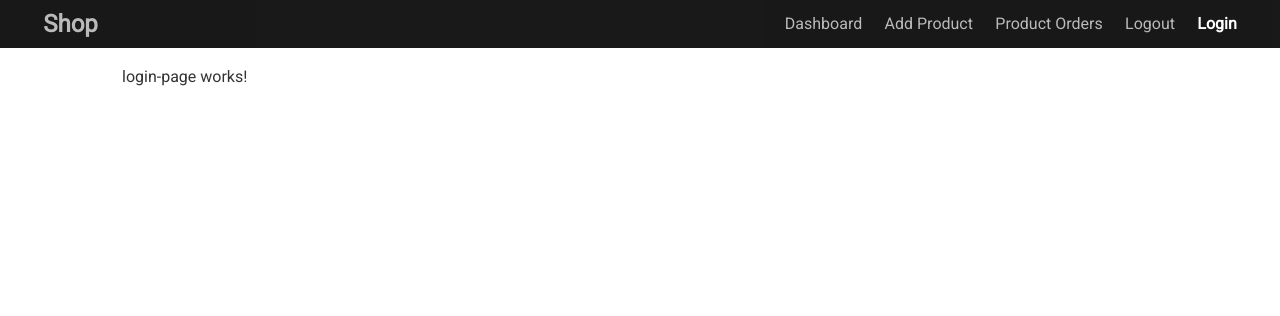
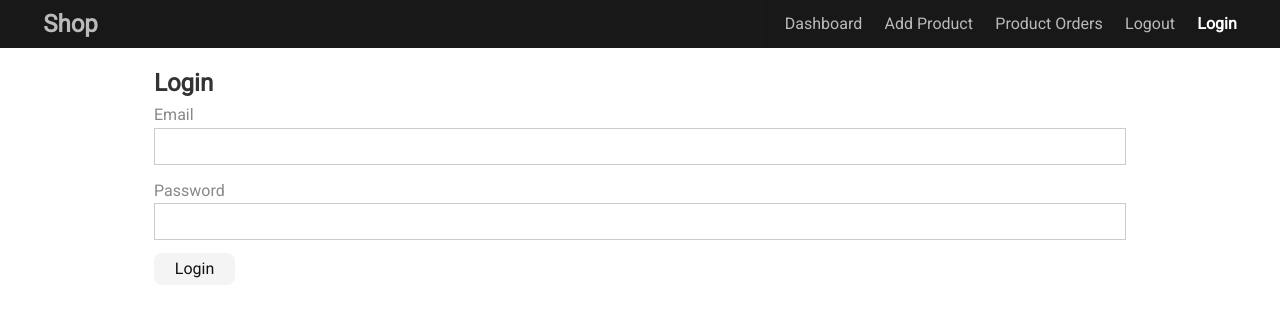
Before and after one commit to garikarakelyan/shop-angular, an Angular app: page /admin/login in a window 1280 px wide. Shown: the top 316 px of the page. Built offline with nearby package versions, Linux system fonts and the light colour scheme.

Commit message:
added firebase,auth service

```diff
--- a/src/app/admin/admin.module.ts
+++ b/src/app/admin/admin.module.ts
@@ -7,10 +7,13 @@ import { AddProductComponent } from './add-product/add-product.component';
 import { DashboardComponent } from './dashboard/dashboard.component';
 import { EditProductComponent } from './edit-product/edit-product.component';
 import { OrderProductComponent } from './order-product/order-product.component'
+import { FormsModule, ReactiveFormsModule } from '@angular/forms'
 
 @NgModule({
     imports: [
         CommonModule,
+        FormsModule,
+        ReactiveFormsModule,
         RouterModule.forChild([
             {
                 path: '',
@@ -47,6 +50,6 @@ import { OrderProductComponent } from './order-product/order-product.component'
      ],
     exports: [RouterModule],
     providers: [],
-    declarations: [AddProductComponent, DashboardComponent, EditProductComponent, OrderProductComponent, AdminLayoutComponent],
+    declarations: [AddProductComponent, DashboardComponent, EditProductComponent, OrderProductComponent, AdminLayoutComponent, LoginPageComponent],
 })
 export class AdminModule {}
--- a/src/app/admin/login-page/login-page.component.html
+++ b/src/app/admin/login-page/login-page.component.html
@@ -1 +1,23 @@
-<p>login-page works!</p>
+<div class='container'>
+    <form [formGroup]="loginForm" (ngSubmit)="onSubmit()">
+        <h2>Login</h2>
+        <div class='form-control'>
+            <label for='email'>Email</label>
+            <input type="email" formControlName='email' id='email' />
+            <div *ngIf="isSubmitted && f.email.errors" class='validation'>
+                <small *ngIf="f.email.email">Enter Email</small>
+                <small *ngIf="f.email.required">Enter Valid Email</small>
+            </div>
+        </div>
+        <div class='form-control'>
+            <label for='password'>Password</label>
+            <input type="password" formControlName='password' id='password' />
+            <div *ngIf="isSubmitted && f.password.errors" class='validation'>
+                <small *ngIf="f.password.required">Enter Password</small>
+                <small *ngIf="f.password.passowrd">Password Lenght is not correct</small>
+            </div>
+        </div>
+
+        <button class='btn btn-primary' type="submit" [disabled]="!loginForm.valid">Login</button>
+    </form>
+</div>
--- a/src/app/admin/login-page/login-page.component.ts
+++ b/src/app/admin/login-page/login-page.component.ts
@@ -1,4 +1,7 @@
 import { Component, OnInit } from '@angular/core';
+import { Router } from '@angular/router';
+import { FormGroup, FormControl, Validators, FormBuilder } from '@angular/forms';
+import { AuthService } from 'src/app/shared/auth.service';
 
 @Component({
   selector: 'app-login-page',
@@ -6,10 +9,52 @@ import { Component, OnInit } from '@angular/core';
   styleUrls: ['./login-page.component.scss']
 })
 export class LoginPageComponent implements OnInit {
+  loginForm: FormGroup;
+  isSubmitted: boolean = false;
 
-  constructor() { }
+  constructor(
+    private formBuilder: FormBuilder,
+    private authService: AuthService,
+    private router: Router) { }
 
-  ngOnInit(): void {
+  ngOnInit() {
+    this.buildForm();
   }
 
+  buildForm() {
+    this.loginForm = this.formBuilder.group({
+      email: ['', [Validators.required, Validators.email]],
+      password: ['', [Validators.required, Validators.minLength(6)]],
+    });
+  }
+
+  get f() { return this.loginForm.controls; }
+
+  onSubmit() {
+    if (this.loginForm.invalid) {
+        return;
+    }
+    this.isSubmitted = true;
+    const user = {
+      email: this.loginForm.value.email,
+      password: this.loginForm.value.password
+    }
+
+    this.authService.login(user).subscribe(res => {
+      this.loginForm.reset();
+      this.router.navigate(['/admin', 'dashboard']);
+      this.isSubmitted = false;
+    }, () => {
+      this.isSubmitted = false;
+    })
+
+    // display form values on success
+    // alert('SUCCESS!! :-)\n\n' + JSON.stringify(this.loginForm.value, null, 4));
+
 }
+
+onReset() {
+    this.isSubmitted = false;
+}
+
+}
--- /dev/null
+++ b/src/app/shared/auth.service.ts
@@ -0,0 +1,16 @@
+import { Injectable } from '@angular/core';
+import { HttpClient } from '@angular/common/http';
+import { environment } from 'src/environments/environment';
+
+
+@Injectable({
+  providedIn: 'root'
+})
+export class AuthService {
+
+  constructor(private http: HttpClient) { }
+
+  login(User) {
+    return this.http.post(`https://identitytoolkit.googleapis.com/v1/accounts:signInWithPassword?key=${environment.apiKey}`, User)
+  }
+}
--- a/src/environments/environment.prod.ts
+++ b/src/environments/environment.prod.ts
@@ -1,3 +1,4 @@
 export const environment = {
-  production: true
+  production: true,
+  apiKey: "AIzaSyDtMmEXGk5t3NHAuwBUE2WxvNvAXtNhwmE",
 };
--- a/src/environments/environment.ts
+++ b/src/environments/environment.ts
@@ -3,8 +3,8 @@
 // The list of file replacements can be found in `angular.json`.
 
 export const environment = {
-  production: false
-};
+  production: false,
+  apiKey: "AIzaSyDtMmEXGk5t3NHAuwBUE2WxvNvAXtNhwmE",};
 
 /*
  * For easier debugging in development mode, you can import the following file
```
Also changed, not shown: src/app/app.module.ts (+8 -4 lines).
